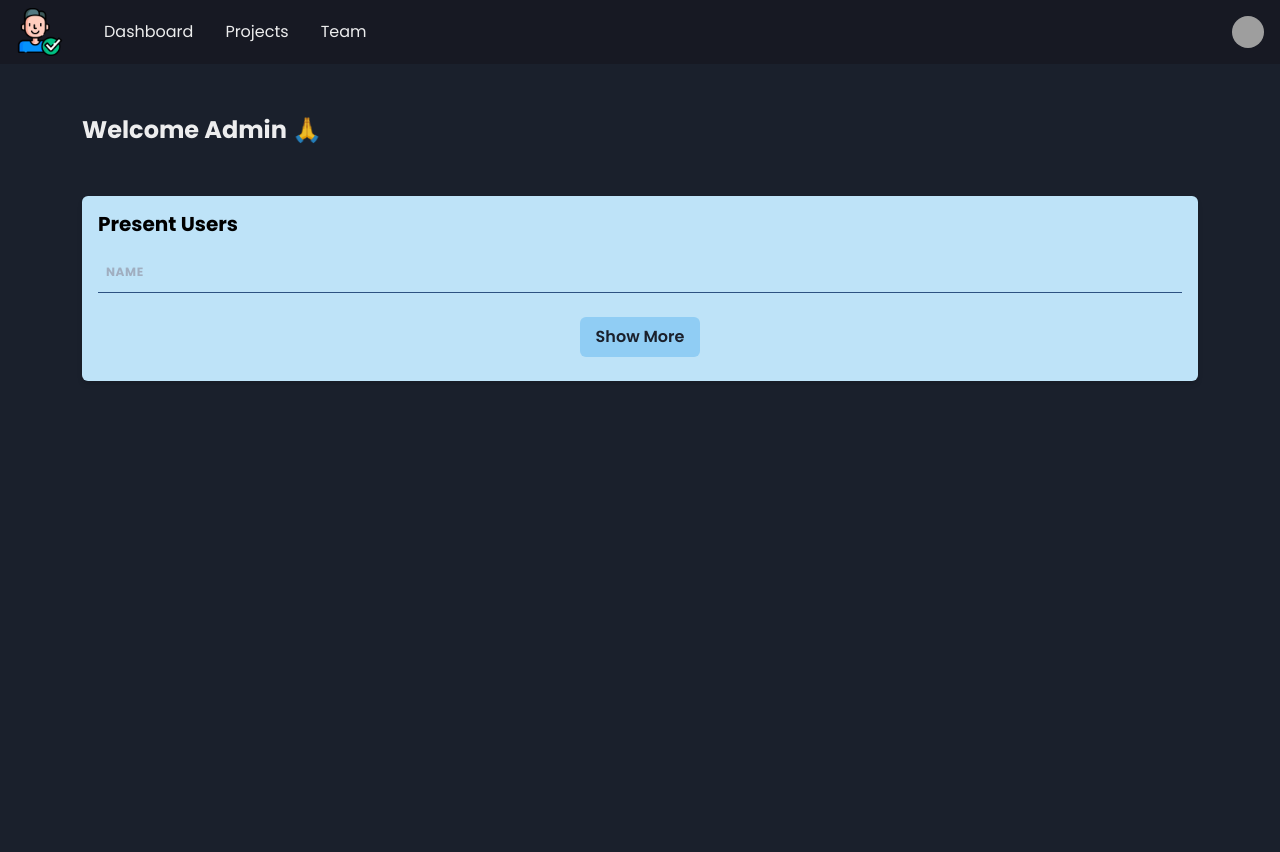
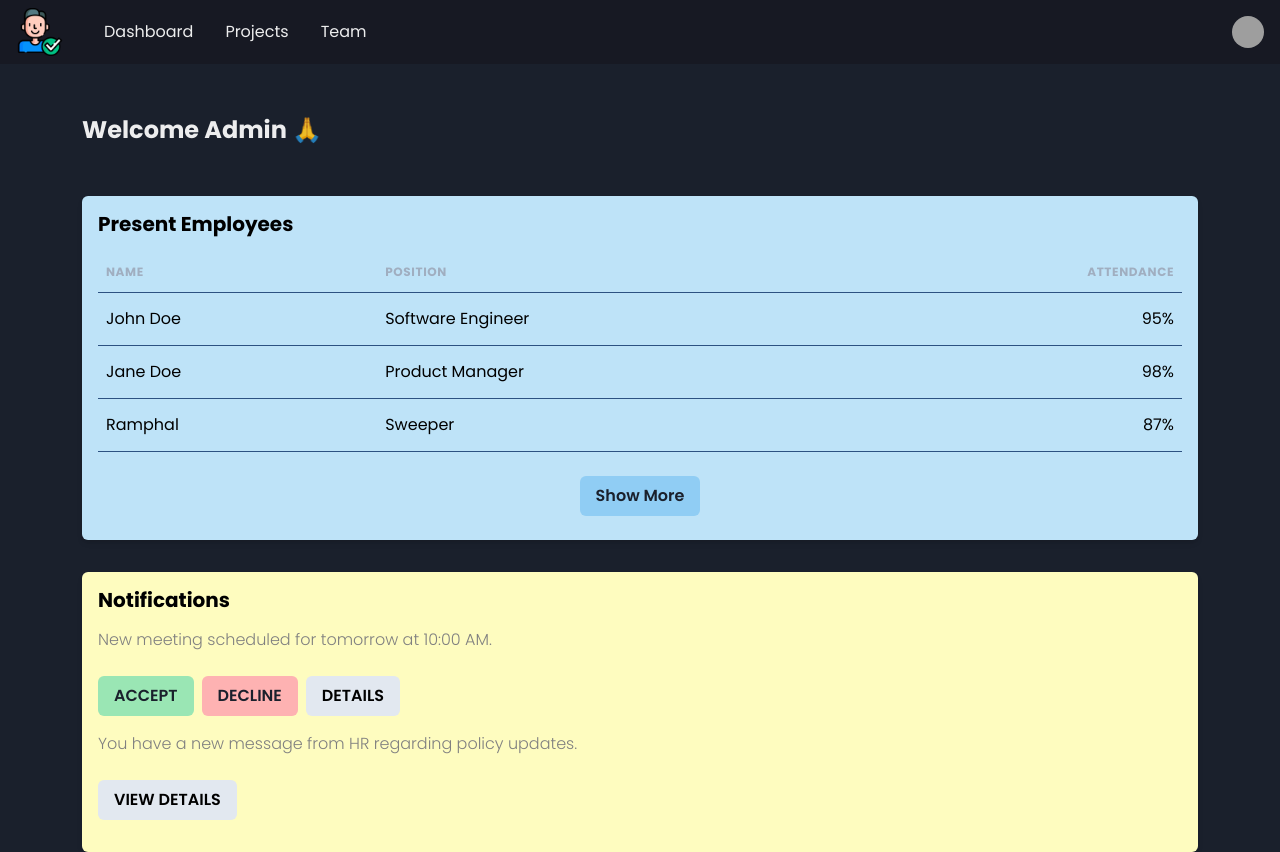
Before and after one commit to Rishi-0007/sih, a React (Vite) app: page /admin in a window 1280 px wide. Before the commit the page ends 800 px from the top, so only its background shows below. Built offline with nearby package versions, Linux system fonts and the light colour scheme; grey boxes are pictures that could not be loaded.

Commit message:
removed errors and refactor Admin

```diff
--- a/src/Pages/Admin.tsx
+++ b/src/Pages/Admin.tsx
@@ -21,19 +21,30 @@ import {
   ModalBody,
   ModalFooter,
   useDisclosure,
+  ButtonGroup,
 } from "@chakra-ui/react";
-import useUsersStore, { User } from "../assets/store";
-// import useUsersStore from "../store/useUsersStore"; // Import your Zustand store
+
+interface Employee {
+  name: string;
+  position: string;
+  attendance: string;
+}
 
 const Admin = () => {
   const { isOpen, onOpen, onClose } = useDisclosure();
-  const [selectedUser, setSelectedUser] = useState<User | null>(null);
+  const [selectedEmployee, setSelectedEmployee] = useState<Employee | null>(
+    null
+  );
 
-  // Use Zustand hook to get users from the store
-  const { users } = useUsersStore();
+  //Employees Data
+  const employees = [
+    { name: "John Doe", position: "Software Engineer", attendance: "95%" },
+    { name: "Jane Doe", position: "Product Manager", attendance: "98%" },
+    { name: "Ramphal", position: "Sweeper", attendance: "87%" },
+  ];
 
-  const handleAttendanceClick = (user: User) => {
-    setSelectedUser(user);
+  const handleAttendanceClick = (employee: Employee) => {
+    setSelectedEmployee(employee);
     onOpen();
   };
 
@@ -48,31 +59,38 @@ const Admin = () => {
           </Text>
         </Flex>
 
-        {/* Users Table */}
+        {/* Employee Table */}
         <Box p={4} bg="blue.100" borderRadius="md" shadow="md">
           <Heading as="h2" size="md" mb={4} color="black">
-            Present Users
+            Present Employees
           </Heading>
 
-          <Table variant="simple" colorScheme="blue">
+          <Table variant="simple" colorScheme="blue" textColor={"black"}>
             <TableCaption placement="bottom">
               <Button colorScheme="blue">Show More</Button>
             </TableCaption>
             <Thead>
               <Tr>
                 <Th px={2}>Name</Th>
+                <Th px={2}>Position</Th>
+                <Th isNumeric px={2}>
+                  Attendance
+                </Th>
               </Tr>
             </Thead>
             <Tbody>
-              {users.map((user) => (
-                <Tr key={user.id}>
+              {employees.map((employee, index) => (
+                <Tr key={index}>
+                  <Td px={2}>{employee.name}</Td>
+                  <Td px={2}>{employee.position}</Td>
                   <Td
                     px={2}
+                    isNumeric
                     cursor="pointer"
-                    onClick={() => handleAttendanceClick(user)}
+                    onClick={() => handleAttendanceClick(employee)}
                     _hover={{ bg: "gray.100" }}
                   >
-                    {user.name}
+                    {employee.attendance}
                   </Td>
                 </Tr>
               ))}
@@ -80,20 +98,54 @@ const Admin = () => {
           </Table>
         </Box>
 
+        {/* Notifications */}
+        <Box mt={8} p={4} bg="yellow.100" borderRadius="md" shadow="md">
+          <Heading as="h2" size="md" mb={4} color="black">
+            Notifications
+          </Heading>
+
+          {/* Sample Notification 1 */}
+          <Box mb={4}>
+            <Text fontSize="md" fontWeight="light" color="gray">
+              New meeting scheduled for tomorrow at 10:00 AM.
+            </Text>
+            <ButtonGroup mt={2}>
+              <Button colorScheme="green">ACCEPT</Button>
+              <Button colorScheme="red">DECLINE</Button>
+              <Button bg="gray.200" color="black" _hover={{ bg: "gray.300" }}>
+                DETAILS
+              </Button>
+            </ButtonGroup>
+          </Box>
+
+          {/* Sample Notification 2 */}
+          <Box mb={4}>
+            <Text fontSize="md" fontWeight="light" color="gray">
+              You have a new message from HR regarding policy updates.
+            </Text>
+            <ButtonGroup mt={2}>
+              <Button bg="gray.200" color="black" _hover={{ bg: "gray.300" }}>
+                VIEW DETAILS
+              </Button>
+            </ButtonGroup>
+          </Box>
+        </Box>
+
         {/* Modal */}
         <Modal isOpen={isOpen} onClose={onClose}>
           <ModalOverlay />
           <ModalContent>
-            <ModalHeader>User Details</ModalHeader>
+            <ModalHeader>Employee Details</ModalHeader>
             <ModalCloseButton />
             <ModalBody>
-              {selectedUser ? (
+              {selectedEmployee ? (
                 <Box>
-                  <Text fontWeight="bold">Name: {selectedUser.name}</Text>
-                  {/* You can add other user details here if needed */}
+                  <Text fontWeight="bold">Name: {selectedEmployee.name}</Text>
+                  <Text>Position: {selectedEmployee.position}</Text>
+                  <Text>Attendance: {selectedEmployee.attendance}</Text>
                 </Box>
               ) : (
-                <Text>No user selected</Text>
+                <Text>No employee selected</Text>
               )}
             </ModalBody>
 
--- a/src/Pages/LoginForm.tsx
+++ b/src/Pages/LoginForm.tsx
@@ -34,11 +34,11 @@ const LoginForm = () => {
   const { addUser } = useUsersStore();
 
   const onSubmit = (data: FormData) => {
-    addUser({ id: 1, name: data.name });
     if (data.name === "admin" && data.password === "password") {
       navigate("/admin");
     } else {
       navigate("/employee");
+      addUser({ id: 1, name: data.name });
     }
   };
 
```
